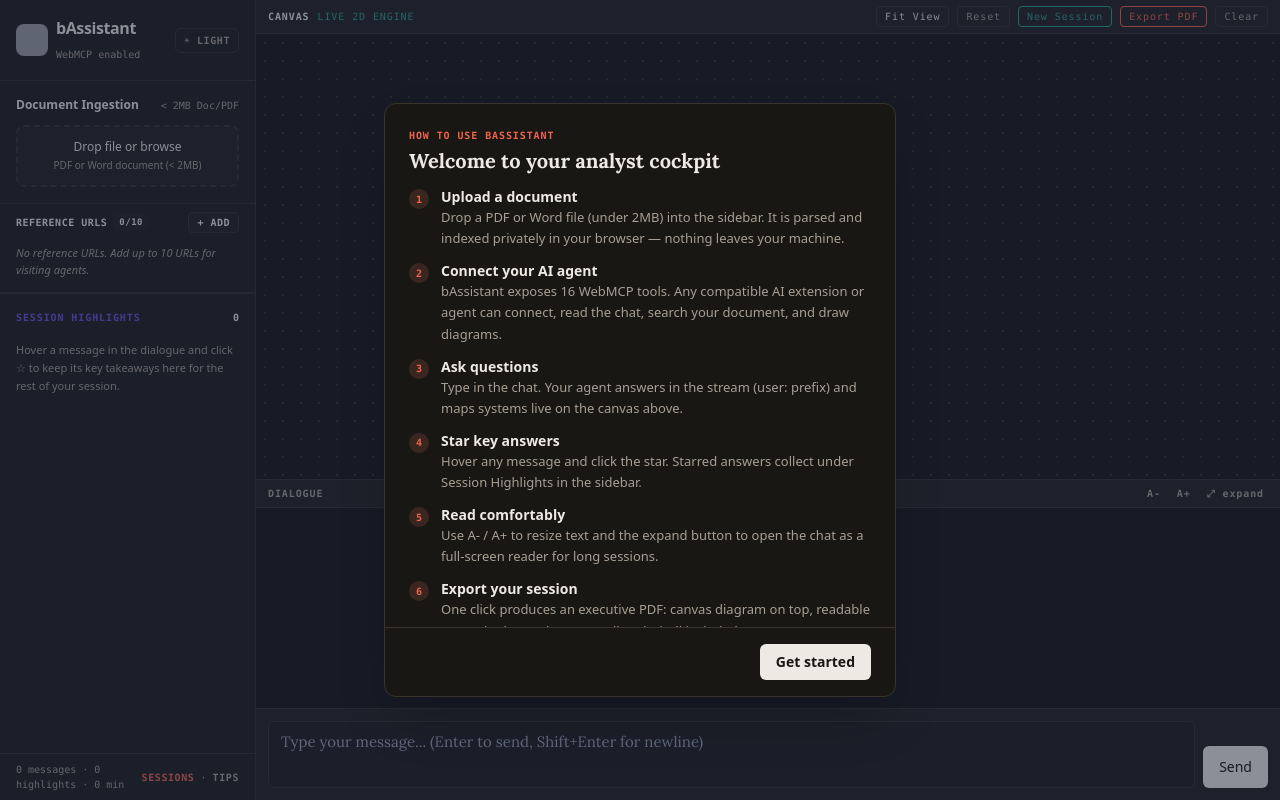
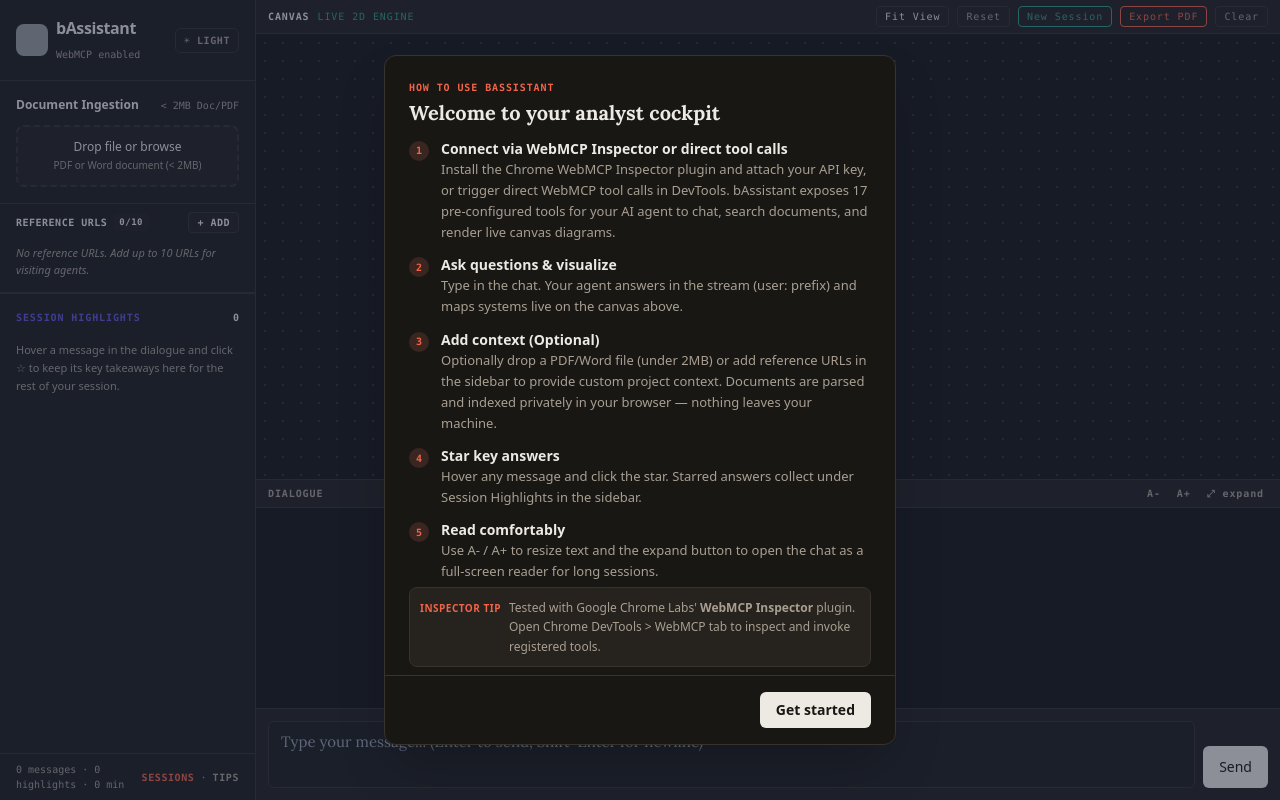
Before and after one commit to AmritSDutta/b_aassistant, a React (Vite) app: page / in a window 1280 px wide. Built offline with nearby package versions, Linux system fonts and the light colour scheme; grey boxes are pictures that could not be loaded.

Commit message:
github action added , docs updated

```diff
--- a/devpost/scope.html
+++ b/devpost/scope.html
@@ -223,7 +223,9 @@
       <details>
         <summary><span class="tag-cut">CUT (Explicitly Excluded)</span></summary>
         <ul>
-          <li><strong>Files &ge; 1MB:</strong> Strictly rejected; only doc and PDF files under 1MB accepted.</li>
+          <li><strong>Files &ge; 2MB:</strong> Strictly rejected; only doc and PDF files under 2MB accepted.</li>
+          <li><strong>MCP server endpoint integration:</strong> Out of scope for this iteration; operates 100% in-browser via WebMCP client protocols without external backend SSE/stdio MCP servers.</li>
+          <li><strong>Image, audio, or video data integration:</strong> Out of scope for this iteration; ingestion and processing are focused strictly on text documents and web references.</li>
           <li><strong>Backend server / database:</strong> Purely in-browser; zero cloud infrastructure needed.</li>
           <li><strong>Direct generative image/video models:</strong> Replaced by programmatic canvas graphics.</li>
           <li><strong>In-app API key billing:</strong> Connection responsibility sits with the visiting agent.</li>
--- a/src/components/WelcomeModal.tsx
+++ b/src/components/WelcomeModal.tsx
@@ -7,16 +7,16 @@
 
 const STEPS: Array<{ title: string; body: string }> = [
   {
-    title: 'Upload a document',
-    body: 'Drop a PDF or Word file (under 2MB) into the sidebar. It is parsed and indexed privately in your browser — nothing leaves your machine.',
+    title: 'Connect via WebMCP Inspector or direct tool calls',
+    body: 'Install the Chrome WebMCP Inspector plugin and attach your API key, or trigger direct WebMCP tool calls in DevTools. bAssistant exposes 17 pre-configured tools for your AI agent to chat, search documents, and render live canvas diagrams.',
   },
   {
-    title: 'Connect your AI agent',
-    body: 'bAssistant exposes 16 WebMCP tools. Any compatible AI extension or agent can connect, read the chat, search your document, and draw diagrams.',
+    title: 'Ask questions & visualize',
+    body: 'Type in the chat. Your agent answers in the stream (user: prefix) and maps systems live on the canvas above.',
   },
   {
-    title: 'Ask questions',
-    body: 'Type in the chat. Your agent answers in the stream (user: prefix) and maps systems live on the canvas above.',
+    title: 'Add context (Optional)',
+    body: 'Optionally drop a PDF/Word file (under 2MB) or add reference URLs in the sidebar to provide custom project context. Documents are parsed and indexed privately in your browser — nothing leaves your machine.',
   },
   {
     title: 'Star key answers',
@@ -74,6 +74,13 @@
           ))}
         </ol>
 
+        <div className="mx-6 my-2 p-2.5 rounded-lg border text-xs flex items-start gap-2" style={{ borderColor: 'var(--line)', background: 'var(--card)' }}>
+          <span className="font-bold text-[10px] uppercase tracking-wider shrink-0 mt-0.5" style={{ color: 'var(--accent)' }}>Inspector Tip</span>
+          <p className="text-[12px] leading-relaxed" style={{ color: 'var(--ink-soft)' }}>
+            Tested with Google Chrome Labs' <strong>WebMCP Inspector</strong> plugin. Open Chrome DevTools &gt; WebMCP tab to inspect and invoke registered tools.
+          </p>
+        </div>
+
         <div className="px-6 py-4 border-t flex justify-end" style={{ borderColor: 'var(--line)' }}>
           <button
             type="button"
```
Also changed, not shown: devpost/scope.md (+6 -4 lines), 2 other files (tests, documents, lock files or other folders).
